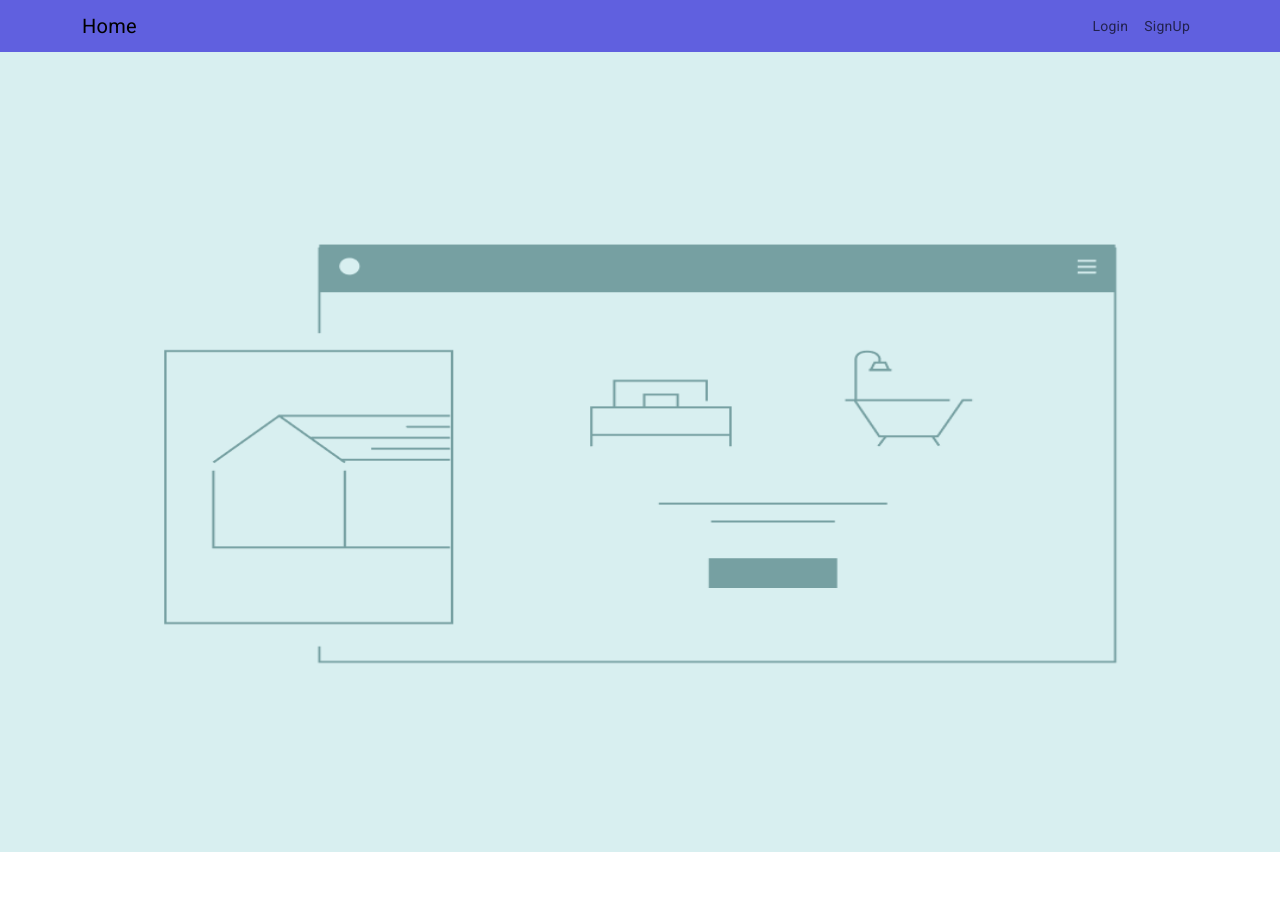
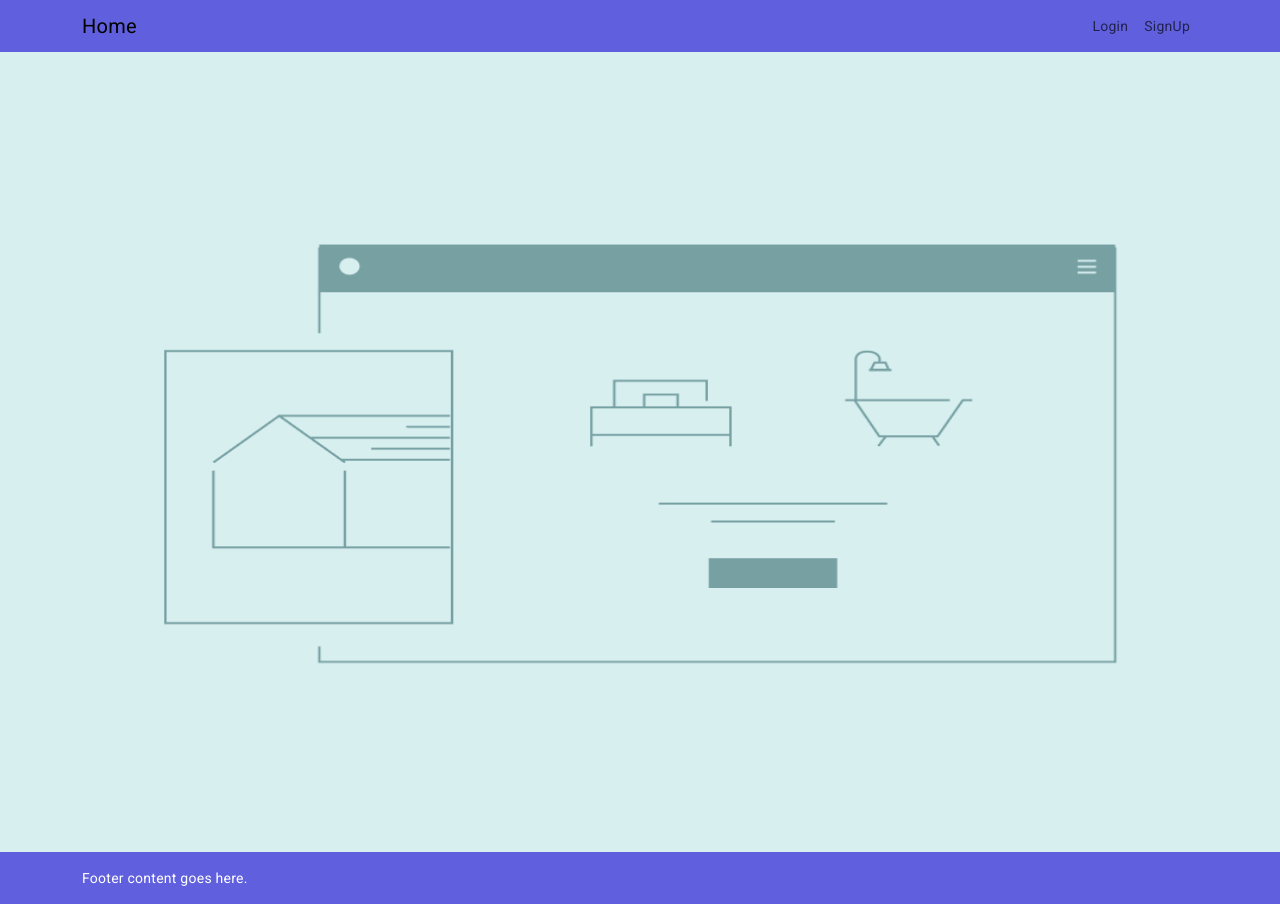
Before and after one commit to rakesh1039/propertyDealingUI, an Angular app: page / in a window 1280 px wide. Before the commit the page ends 852 px from the top, so only its background shows below. Built offline with nearby package versions, Linux system fonts and the light colour scheme.

Commit message:
footer added

```diff
--- a/src/app/app.module.ts
+++ b/src/app/app.module.ts
@@ -14,12 +14,14 @@ import { LoginComponent } from 'src/component/user/login/login/login.component';
 import { MatSnackBarModule } from '@angular/material/snack-bar';
 import { HomeComponent } from 'src/component/home/home/home.component';
 import { MatDialogModule } from '@angular/material/dialog'
+import { FooterComponent } from 'src/component/footer/footer/footer.component';
 @NgModule({
   declarations: [
     AppComponent,
     HomeComponent,
     RegistrationComponent,
-    LoginComponent
+    LoginComponent,
+    FooterComponent
   ],
   imports: [
     BrowserModule,
--- /dev/null
+++ b/src/component/footer/footer/footer.component.css
@@ -0,0 +1,3 @@
+.bg-primary {
+    background-color: rgb(96, 96, 223) !important;
+}
--- /dev/null
+++ b/src/component/footer/footer/footer.component.html
@@ -0,0 +1,5 @@
+<footer class="footer bg-primary text-white py-3">
+  <div class="container">
+    <span>Footer content goes here.</span>
+  </div>
+</footer>
--- a/src/component/home/home/home.component.html
+++ b/src/component/home/home/home.component.html
@@ -20,3 +20,5 @@
 <div class="background-image">
   <img src="assets/img1.png" alt="">
 </div>
+
+<app-footer></app-footer>
```
Also changed, not shown: src/component/footer/footer/footer.component.ts (added, +10 -0 lines), 1 other file (tests, documents, lock files or other folders).
